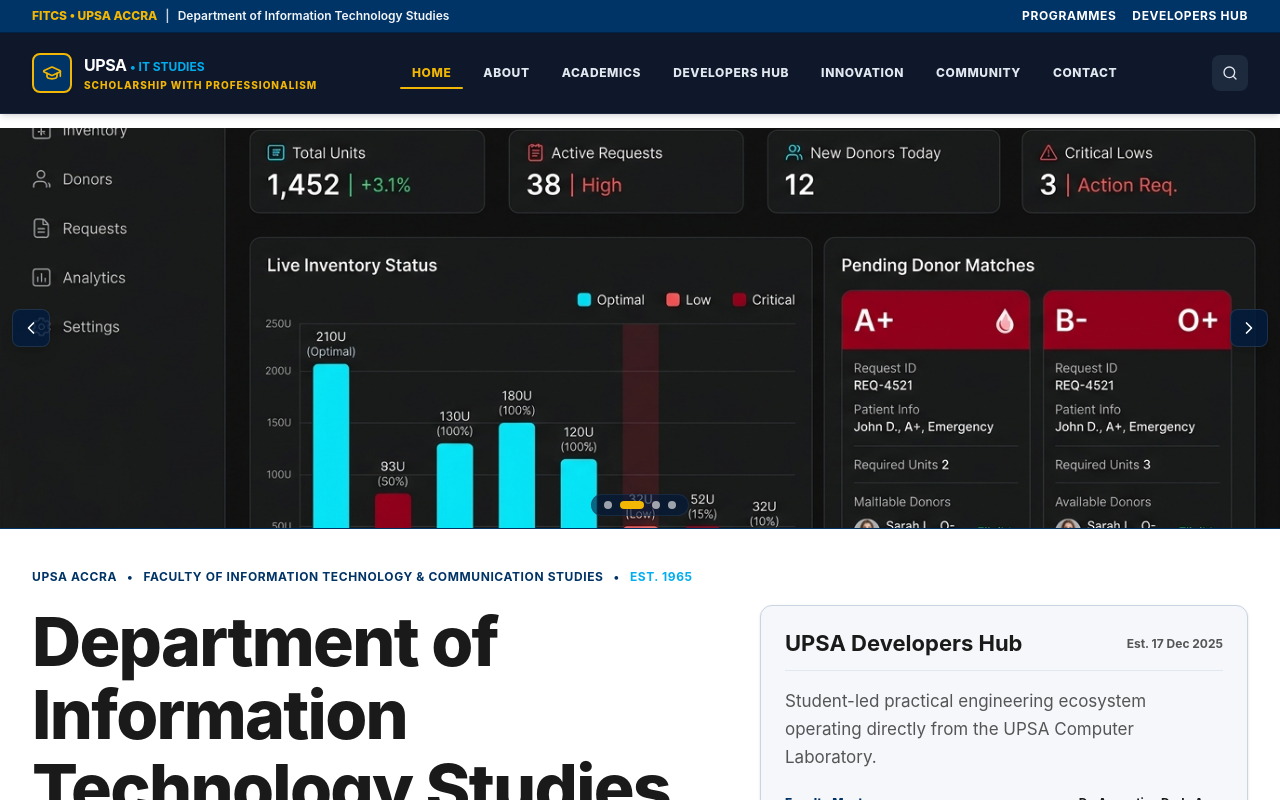
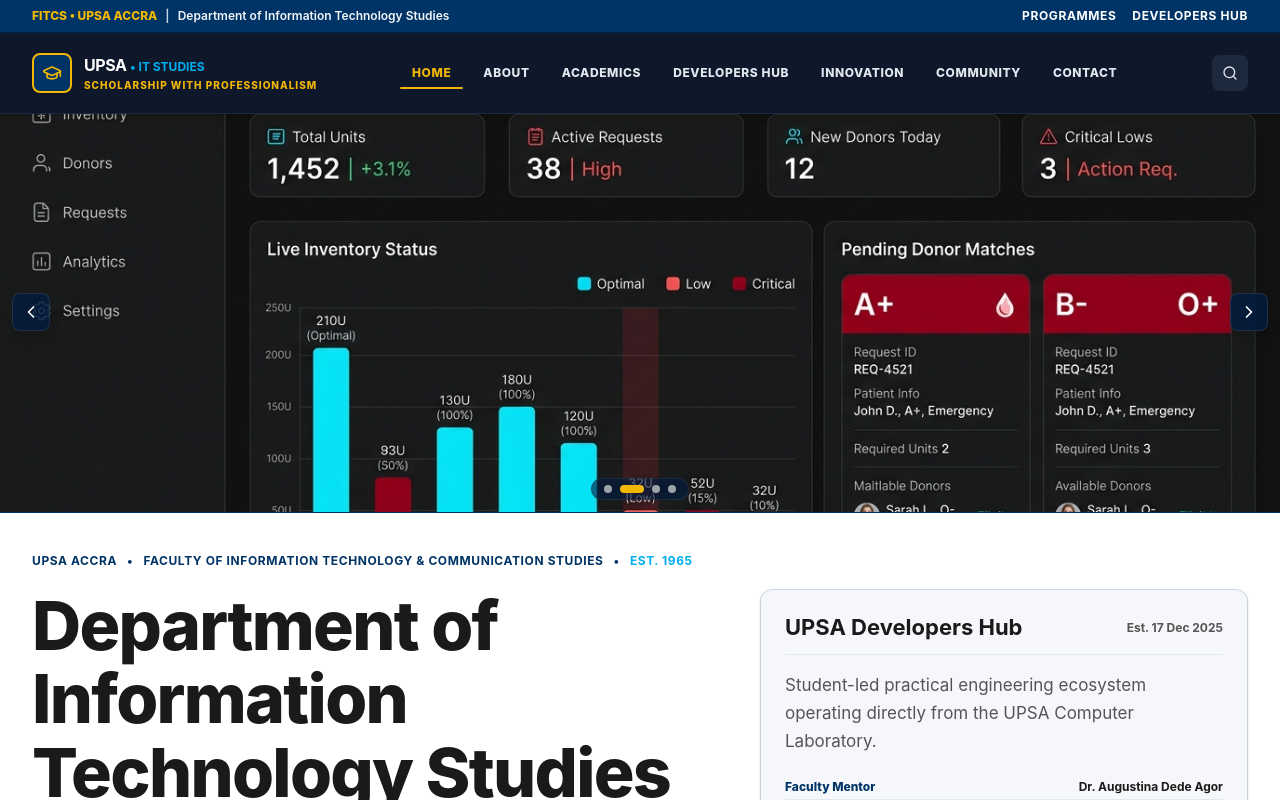
Before and after one commit to fsulleyman/-upsa-it-platform, a React (Vite) app: page / in a window 1280 px wide. Shown: the top 800 px of the page. Built offline with nearby package versions, Linux system fonts and the light colour scheme.

Commit message:
Remove white space gap between navbar and promotional announcement slider

```diff
--- a/src/App.tsx
+++ b/src/App.tsx
@@ -69,8 +69,8 @@
         onNavigate={handleNavigateSection}
       />
 
-      {/* Main Content Sections (pt-28 sm:pt-32 ensures content starts below fixed navbar) */}
-      <main className="relative pt-28 sm:pt-32">
+      {/* Main Content Sections (pt-28 sits flush right below 112px fixed navbar) */}
+      <main className="relative pt-28">
         <div id="home">
           <PromoSlider slides={PROMO_SLIDES} onNavigate={handleNavigateSection} />
           <HeroSection onNavigate={handleNavigateSection} />
```
